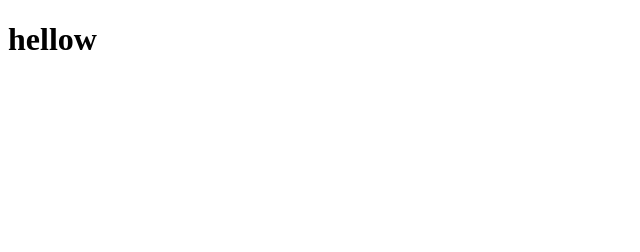
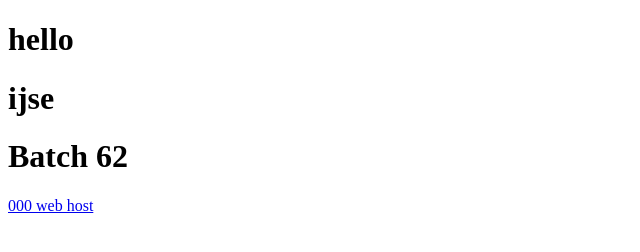
Before and after one commit to Nadeejachathuranga/MyPortfolio, a plain HTML site: page index.html in a window 1280 px wide. Shown: the whole page, without its empty margins (0-640 px from the left). Drawn offline with Linux system fonts and the light colour scheme.

Commit message:
initial project

```diff
--- a/index.html
+++ b/index.html
@@ -4,8 +4,10 @@
     <meta charset="UTF-8">
     <title>Title</title>
 </head>
-<h1>hellow </h1>
-
+<h1>hello </h1>
+<h1>ijse </h1>
+<h1>Batch 62 </h1>
+<a href="https://nadeejachathuranga.000webhostapp.com/" target="_blank">000 web host</a>
 <body>
 
 </body>
```
